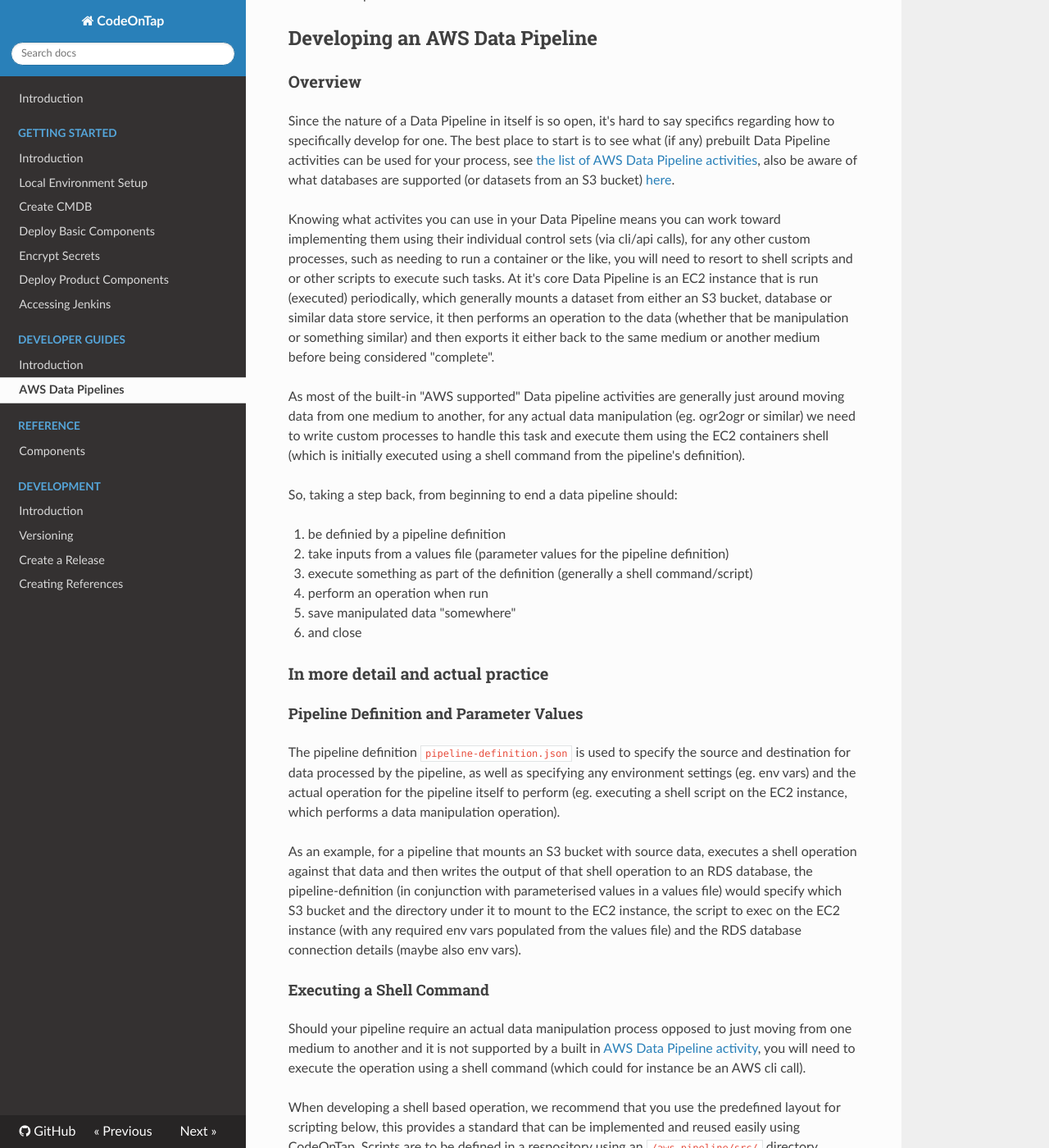
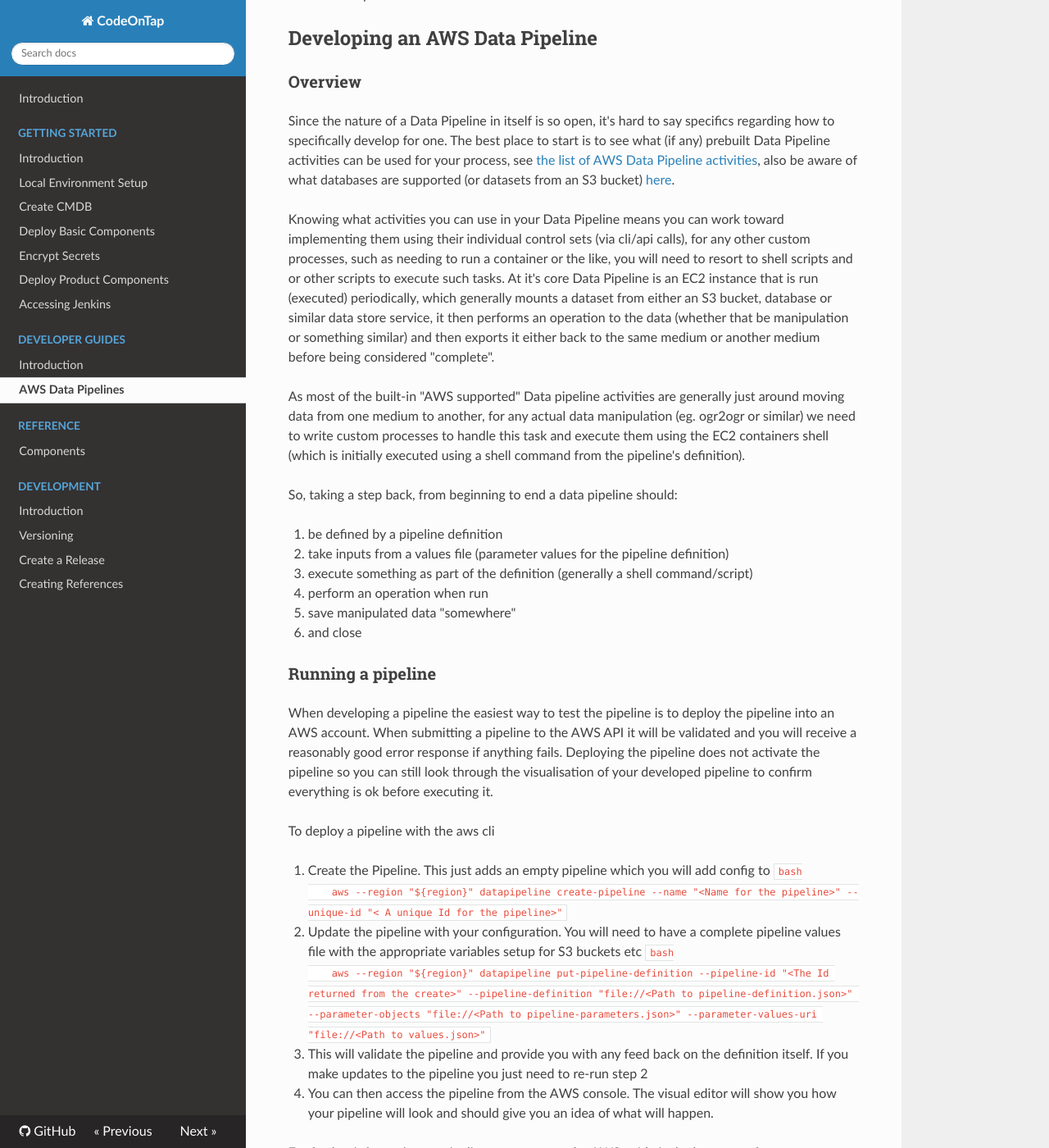
Before and after one commit to codeontap/codeontap, an MkDocs documentation site: the page built from docs/developer-guides/aws-data-pipeline.md, in a window 1280 px wide and 1400 px high, scrolled down 570 px. Shown: the whole window at 82% size. Built offline with MkDocs 1.6.1, drawn with Linux system fonts in a browser that asks for light colours; nearby versions of some CDN libraries; some of the changed text lies outside the part shown.

Commit message:
Add running a pipeline documentation

````diff
--- a/docs/developer-guides/aws-data-pipeline.md
+++ b/docs/developer-guides/aws-data-pipeline.md
@@ -16,18 +16,37 @@
 
 Since the nature of a Data Pipeline in itself is so open, it's hard to say specifics regarding how to specifically develop for one. The best place to start is to see what (if any) prebuilt Data Pipeline activities can be used for your process, see [the list of AWS Data Pipeline activities](https://docs.aws.amazon.com/datapipeline/latest/DeveloperGuide/dp-concepts-activities.html), also be aware of what databases are supported (or datasets from an S3 bucket) [here](https://docs.aws.amazon.com/datapipeline/latest/DeveloperGuide/dp-concepts-databases.html).
 
-Knowing what activites you can use in your Data Pipeline means you can work toward implementing them using their individual control sets (via cli/api calls), for any other custom processes, such as needing to run a container or the like, you will need to resort to shell scripts and or other scripts to execute such tasks. At it's core Data Pipeline is an EC2 instance that is run (executed) periodically, which generally mounts a dataset from either an S3 bucket, database or similar data store service, it then performs an operation to the data (whether that be manipulation or something similar) and then exports it either back to the same medium or another medium before being considered "complete".
+Knowing what activities you can use in your Data Pipeline means you can work toward implementing them using their individual control sets (via cli/api calls), for any other custom processes, such as needing to run a container or the like, you will need to resort to shell scripts and or other scripts to execute such tasks. At it's core Data Pipeline is an EC2 instance that is run (executed) periodically, which generally mounts a dataset from either an S3 bucket, database or similar data store service, it then performs an operation to the data (whether that be manipulation or something similar) and then exports it either back to the same medium or another medium before being considered "complete".
 
 As most of the built-in "AWS supported" Data pipeline activities are generally just around moving data from one medium to another, for any actual data manipulation (eg. ogr2ogr or similar) we need to write custom processes to handle this task and execute them using the EC2 containers shell (which is initially executed using a shell command from the pipeline's definition).
 
 So, taking a step back, from beginning to end a data pipeline should:
 
-1. be definied by a pipeline definition
+1. be defined by a pipeline definition
 1. take inputs from a values file (parameter values for the pipeline definition)
 1. execute something as part of the definition (generally a shell command/script)
 1. perform an operation when run
 1. save manipulated data "somewhere"
 1. and close
+
+### Running a pipeline
+
+When developing a pipeline the easiest way to test the pipeline is to deploy the pipeline into an AWS account. When submitting a pipeline to the AWS API it will be validated and you will receive a reasonably good error response if anything fails. Deploying the pipeline does not activate the pipeline so you can still look through the visualisation of your developed pipeline to confirm everything is ok before executing it.
+
+To deploy a pipeline with the aws cli
+
+1. Create the Pipeline. This just adds an empty pipeline which you will add config to
+    ```bash
+    aws --region "${region}" datapipeline create-pipeline --name "<Name for the pipeline>" --unique-id "< A unique Id for the pipeline>"
+    ```
+2. Update the pipeline with your configuration. You will need to have a complete pipeline values file with the appropriate variables setup for S3 buckets etc
+    ```bash
+    aws --region "${region}" datapipeline put-pipeline-definition --pipeline-id "<The Id returned from the create>" --pipeline-definition "file://<Path to pipeline-definition.json>" --parameter-objects "file://<Path to pipeline-parameters.json>" --parameter-values-uri "file://<Path to values.json>"
+    ```
+3. This will validate the pipeline and provide you with any feed back on the definition itself. If you make updates to the pipeline you just need to re-run step 2
+4. You can then access the pipeline from the AWS console. The visual editor will show you how your pipeline will look and should give you an idea of what will happen.
+
+For further information on pipeline management the AWS guide is the best to go from https://docs.aws.amazon.com/data-pipeline/index.html
 
 ### In more detail and actual practice
 
````
